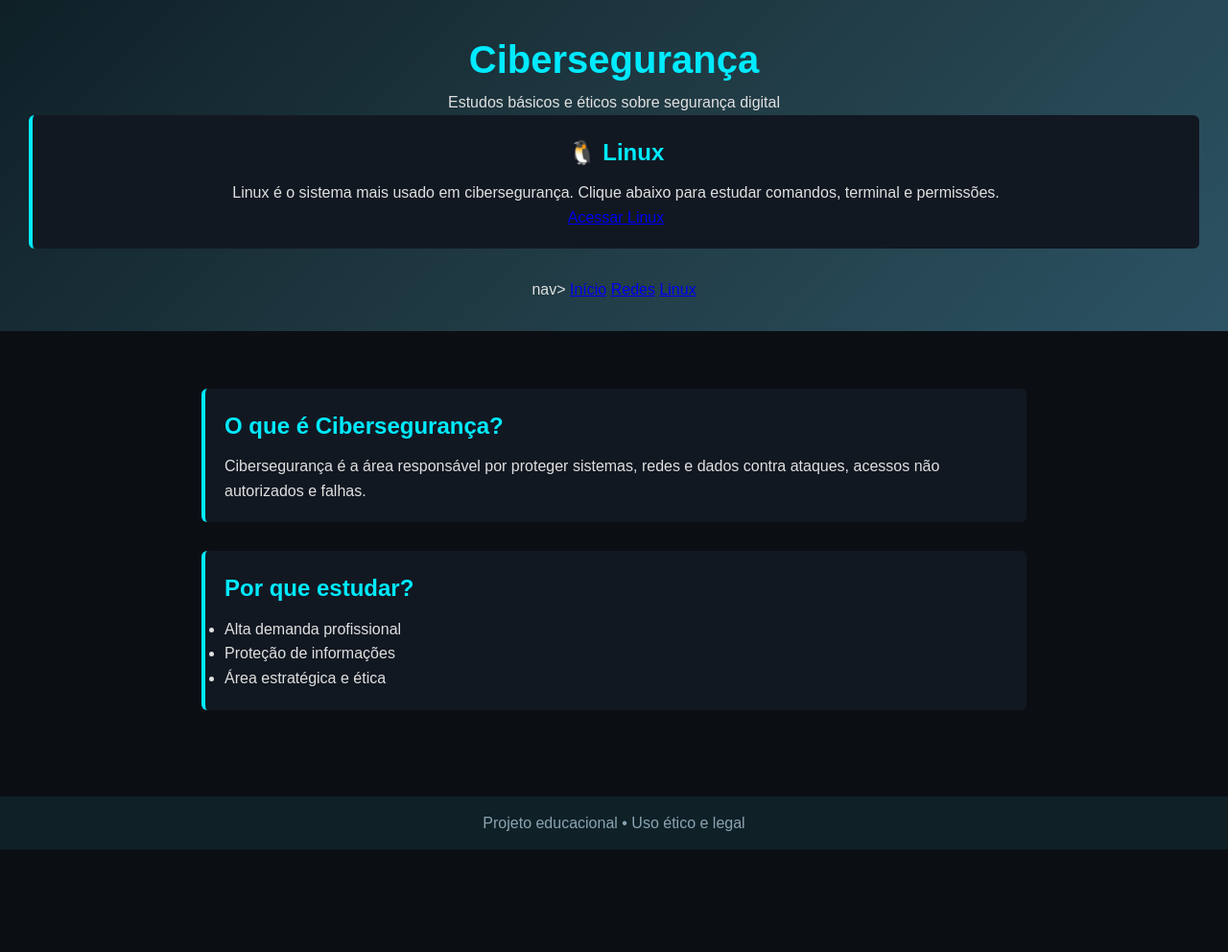
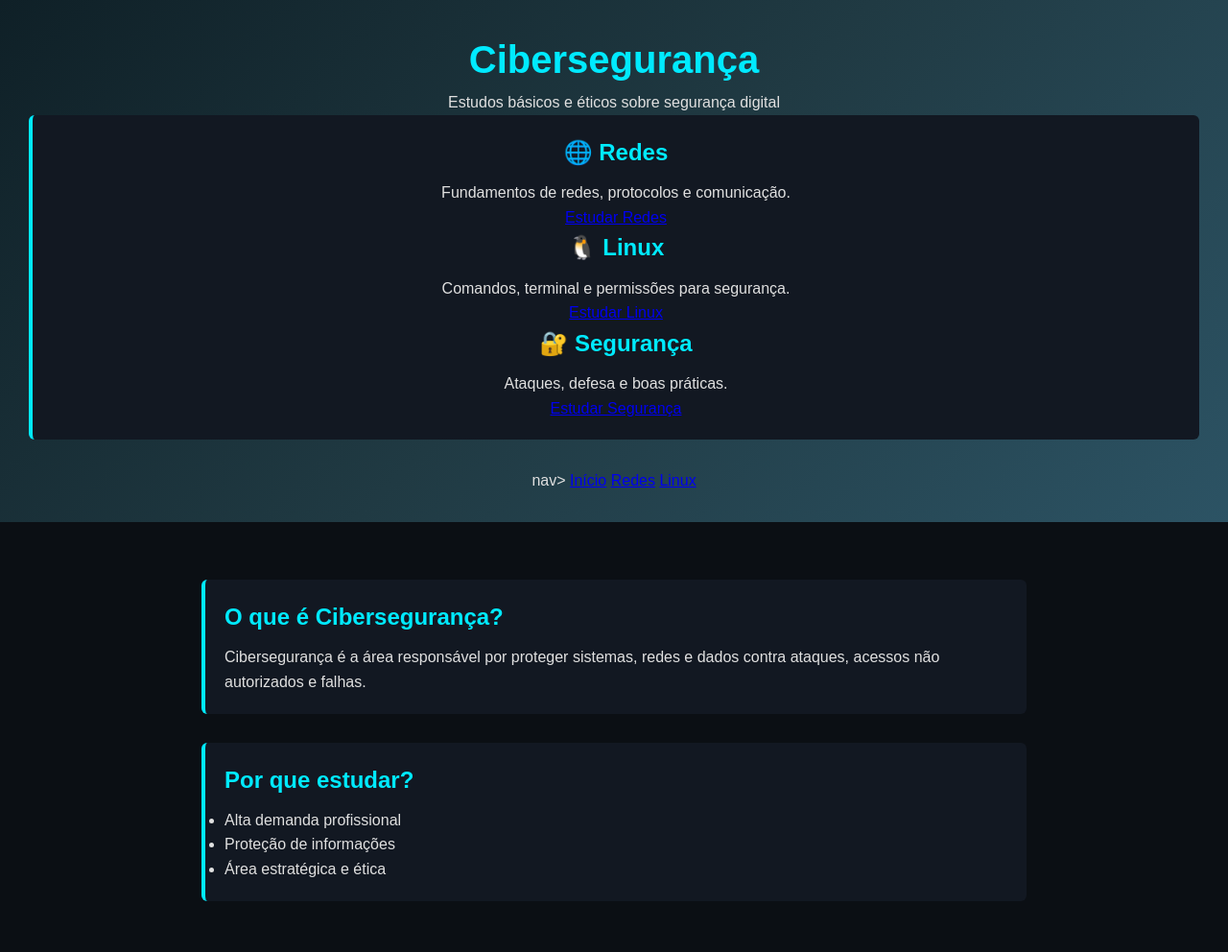
Before and after one commit to nasussamu270/site-ciberseguran-a, a plain HTML site: page index.html in a window 1280 px wide. Shown: the top 992 px of the page at 96% size. Before the commit the page ends 885 px from the top, so only its background shows below. Drawn offline with Linux system fonts and the light colour scheme.

Commit message:
Add new sections for Networks and Security topics

```diff
--- a/index.html
+++ b/index.html
@@ -10,14 +10,28 @@
   <header>
     <h1>Cibersegurança</h1>
     <p>Estudos básicos e éticos sobre segurança digital</p>
-<section>
-    <h2>🐧 Linux</h2>
-    <p>
-        Linux é o sistema mais usado em cibersegurança.
-        Clique abaixo para estudar comandos, terminal e permissões.
-    </p>
-    <a href="linux.html">Acessar Linux</a>
+<section class="cards">
+
+    <div class="card">
+        <h2>🌐 Redes</h2>
+        <p>Fundamentos de redes, protocolos e comunicação.</p>
+        <a href="redes.html">Estudar Redes</a>
+    </div>
+
+    <div class="card">
+        <h2>🐧 Linux</h2>
+        <p>Comandos, terminal e permissões para segurança.</p>
+        <a href="linux.html">Estudar Linux</a>
+    </div>
+
+    <div class="card">
+        <h2>🔐 Segurança</h2>
+        <p>Ataques, defesa e boas práticas.</p>
+        <a href="seguranca.html">Estudar Segurança</a>
+    </div>
+
 </section>
+
 
     nav>
     <a href="index.html">Início</a>
```
